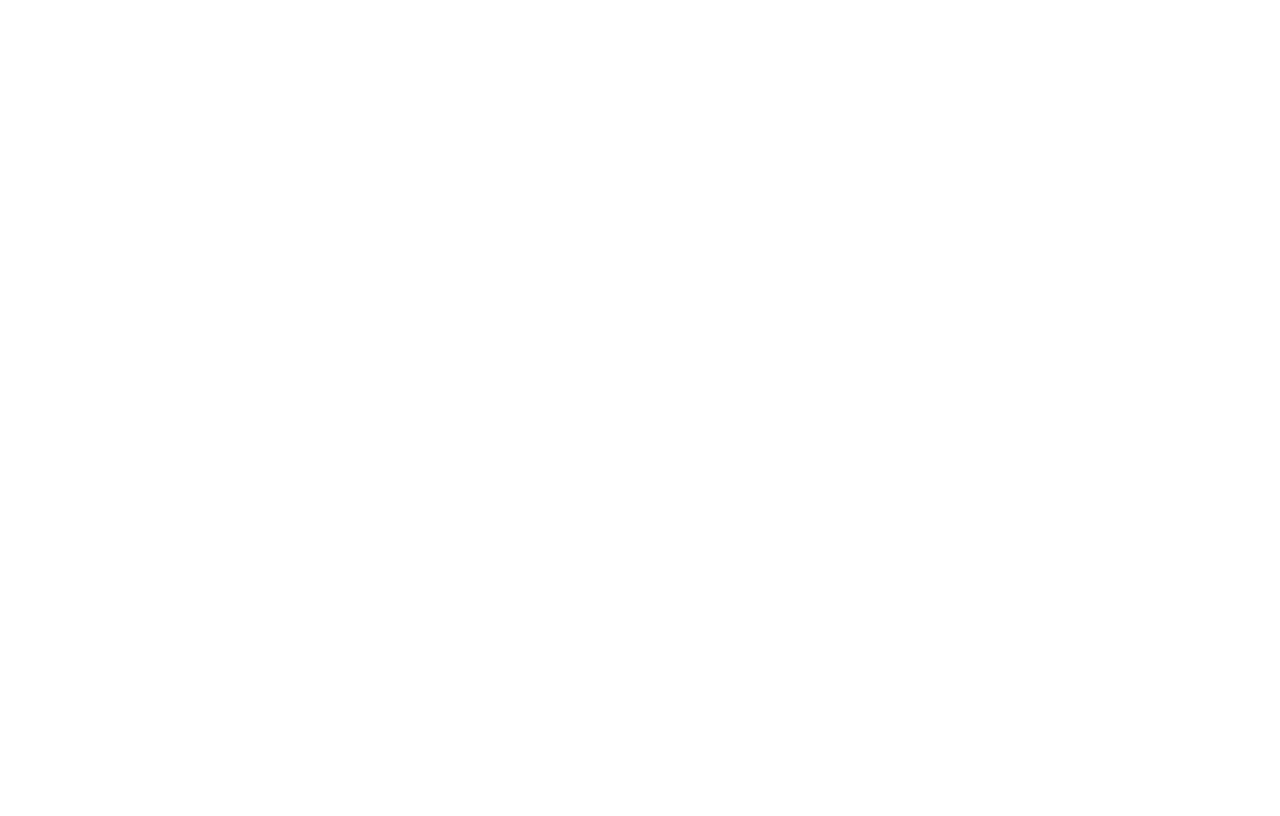
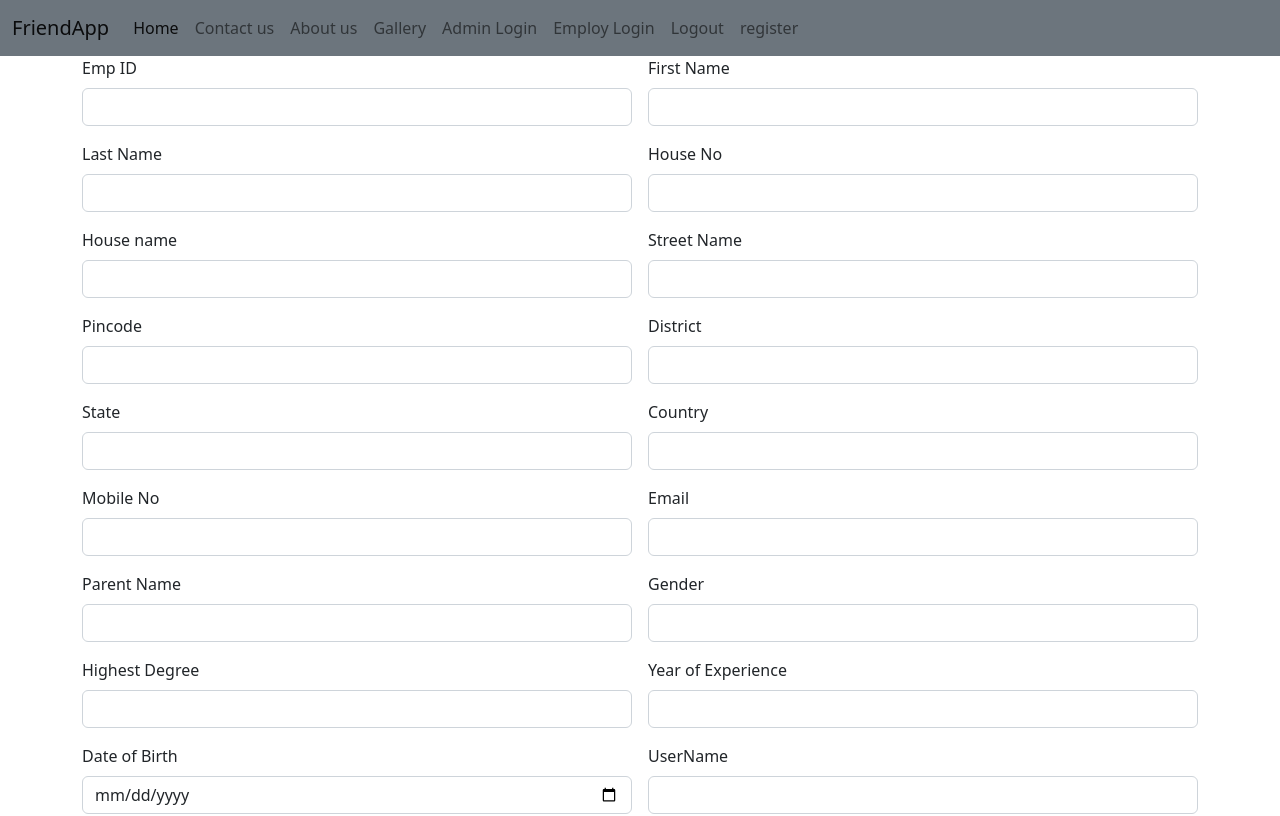
Before and after one commit to Anjum1998/NestDigitalAngularApp, an Angular app: page /register in a window 1280 px wide. Before the commit this address led to /. Shown: the top 816 px of the page. Built offline with nearby package versions, Linux system fonts and the light colour scheme.

Commit message:
register

```diff
--- /dev/null
+++ b/src/app/emp-register/emp-register.component.html
@@ -0,0 +1,135 @@
+<app-navbar></app-navbar>
+<div class="container">
+    <div class="row">
+        <div class="col col-12 col-sm-12 col-md-12 col-lg-12 col-xl-12 col-xxl-12">
+
+            <div class="row g-3">
+                <div class="col col-12 col-sm-6 col-md-6 col-lg-6 col-xl-6 col-xxl-6">
+
+                    <label for="" class="form-label">Emp ID</label>
+                    <input type="text" class="form-control">
+
+                </div>
+                <div class="col col-12 col-sm-6 col-md-6 col-lg-6 col-xl-6 col-xxl-6">
+
+
+                    <label for="" class="form-label">First Name</label>
+                    <input type="text" class="form-control">
+
+                </div>
+                <div class="col col-12 col-sm-6 col-md-6 col-lg-6 col-xl-6 col-xxl-6">
+
+                    <label for="" class="form-label">Last Name</label>
+                    <input type="text" class="form-control">
+
+                </div>
+                <div class="col col-12 col-sm-6 col-md-6 col-lg-6 col-xl-6 col-xxl-6">
+
+                    <label for="" class="form-label">House No</label>
+                    <input type="text" class="form-control">
+
+                </div>
+                <div class="col col-12 col-sm-6 col-md-6 col-lg-6 col-xl-6 col-xxl-6">
+
+                    <label for="" class="form-label">House name</label>
+                    <input type="text" class="form-control">
+
+                </div>
+                <div class="col col-12 col-sm-6 col-md-6 col-lg-6 col-xl-6 col-xxl-6">
+
+                    <label for="" class="form-label">Street Name</label>
+                    <input type="text" class="form-control">
+
+                </div>
+                <div class="col col-12 col-sm-6 col-md-6 col-lg-6 col-xl-6 col-xxl-6">
+
+                    <label for="" class="form-label">Pincode</label>
+                    <input type="text" class="form-control">
+
+                </div>
+                <div class="col col-12 col-sm-6 col-md-6 col-lg-6 col-xl-6 col-xxl-6">
+
+                    <label for="" class="form-label">District</label>
+                    <input type="text" class="form-control">
+
+                </div>
+                <div class="col col-12 col-sm-6 col-md-6 col-lg-6 col-xl-6 col-xxl-6">
+
+                    <label for="" class="form-label">State</label>
+                    <input type="text" class="form-control">
+
+                </div>
+                <div class="col col-12 col-sm-6 col-md-6 col-lg-6 col-xl-6 col-xxl-6">
+
+                    <label for="" class="form-label">Country</label>
+                    <input type="text" class="form-control">
+
+                </div>
+                <div class="col col-12 col-sm-6 col-md-6 col-lg-6 col-xl-6 col-xxl-6">
+
+                    <label for="" class="form-label">Mobile No</label>
+                    <input type="text" class="form-control">
+
+                </div>
+                <div class="col col-12 col-sm-6 col-md-6 col-lg-6 col-xl-6 col-xxl-6">
+
+                    <label for="" class="form-label">Email</label>
+                    <input type="email" name="" id="" class="form-control">
+
+                </div>
+                <div class="col col-12 col-sm-6 col-md-6 col-lg-6 col-xl-6 col-xxl-6">
+
+                    <label for="" class="form-label">Parent Name</label>
+                    <input type="text" class="form-control">
+
+                </div>
+                <div class="col col-12 col-sm-6 col-md-6 col-lg-6 col-xl-6 col-xxl-6">
+
+                    <label for="" class="form-label">Gender</label>
+                    <input type="text" class="form-control">
+
+                </div>
+                <div class="col col-12 col-sm-6 col-md-6 col-lg-6 col-xl-6 col-xxl-6">
+
+                    <label for="" class="form-label">Highest Degree</label>
+                    <input type="text" class="form-control">
+
+                </div>
+                <div class="col col-12 col-sm-6 col-md-6 col-lg-6 col-xl-6 col-xxl-6">
+
+                    <label for="" class="form-label">Year of Experience</label>
+                    <input type="text" class="form-control">
+
+                </div>
+                <div class="col col-12 col-sm-6 col-md-6 col-lg-6 col-xl-6 col-xxl-6">
+
+                    <label for="" class="form-label">Date of Birth</label>
+                    <input type="date" name="" id="" class="form-control">
+                </div>
+                <div class="col col-12 col-sm-6 col-md-6 col-lg-6 col-xl-6 col-xxl-6">
+
+                    <label for="" class="form-label">UserName</label>
+                    <input type="text" class="form-control">
+
+                </div>
+                <div class="col col-12 col-sm-6 col-md-6 col-lg-6 col-xl-6 col-xxl-6">
+
+                    <label for="" class="form-label">Password</label>
+                    <input type="text" class="form-control">
+
+                </div>
+                <div class="col col-12 col-sm-6 col-md-6 col-lg-6 col-xl-6 col-xxl-6">
+
+                    <label for="" class="form-label">Confirm Password</label>
+                    <input type="text" class="form-control">
+
+                </div>
+                <div class="col col-12 col-sm-12 col-md-12 col-lg-12 col-xl-12 col-xxl-12">
+
+                   <button class="btn btn-success">Register</button>
+                </div>
+            </div>
+
+        </div>
+    </div>
+</div>
--- a/src/app/navbar/navbar.component.html
+++ b/src/app/navbar/navbar.component.html
@@ -28,6 +28,9 @@
           <li class="nav-item">
             <a class="nav-link" routerLink="/">Logout</a>
           </li>
+          <li class="nav-item">
+            <a class="nav-link" routerLink="/register">register</a>
+          </li>
 
 
         </ul>
```
Also changed, not shown: src/app/app.module.ts (+7 -1 lines), src/app/emp-register/emp-register.component.ts (added, +10 -0 lines), src/app/emp-register/emp-register.component.css (added).
